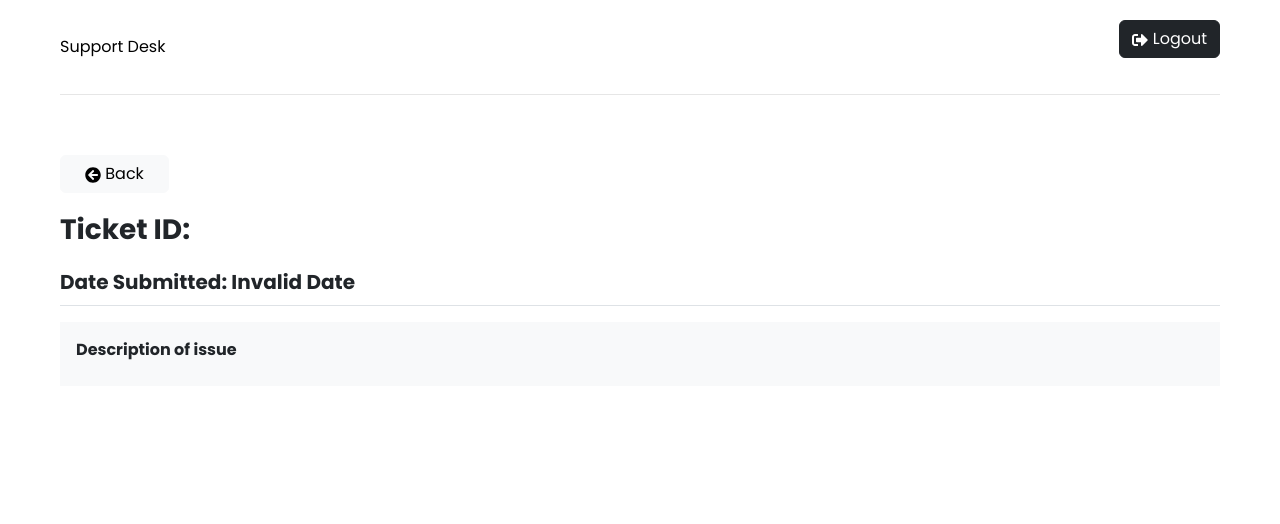
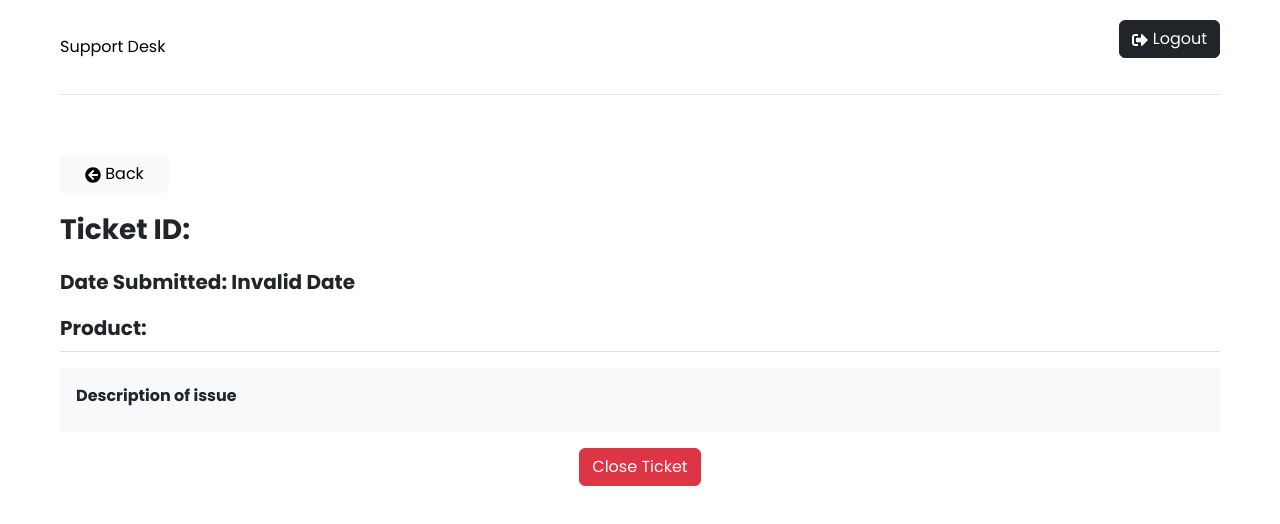
Before and after one commit to oscar-ct/support-desk, a React (Create React App) app in the folder frontend/: page /ticket/1 in a window 1280 px wide. Shown: the top 524 px of the page. Built offline with nearby package versions, Linux system fonts and the light colour scheme; no server answers; sample sign-in values are in the browser's storage.

Commit message:
feat: add close ticket button to single ticket view, dispatched update ticket service from slice

```diff
--- a/frontend/src/pages/Ticket.jsx
+++ b/frontend/src/pages/Ticket.jsx
@@ -1,7 +1,7 @@
 import React, {useEffect} from 'react';
-import {useParams} from "react-router-dom";
+import {useParams, useNavigate} from "react-router-dom";
 import {useSelector, useDispatch} from "react-redux";
-import {getUserTicket, resetFunc} from "../features/tickets/ticketSlice";
+import {getUserTicket, resetFunc, updateUserTicket} from "../features/tickets/ticketSlice";
 import BackButton from "../components/BackButton";
 import {toast} from "react-toastify";
 
@@ -13,6 +13,7 @@ const Ticket = () => {
 
     const dispatch = useDispatch();
     const {ticketId} = useParams();
+    const navigate = useNavigate();
 
 
     useEffect(function () {
@@ -35,6 +36,12 @@ const Ticket = () => {
         }
     }
 
+    const closeTicket = () => {
+        dispatch(updateUserTicket(ticketId));
+        toast.success("Ticket has been closed");
+        navigate("/tickets");
+    }
+
     if (isLoading) {
         return <h1>Loading...</h1>
     }
@@ -54,8 +61,11 @@ const Ticket = () => {
                         </div>
                     </div>
                 </div>
+                <div className={"mb-3 d-flex align-items-center justify-content-between"}>
+                    <div className={"fw-bold fs-5"}>Date Submitted: {new Date(ticket.createdAt).toLocaleString("en-US")}</div>
+                </div>
                 <div className={"d-flex align-items-center justify-content-between"}>
-                    <div className={"fw-bold fs-5"}>Date Submitted:  {new Date(ticket.createdAt).toLocaleString("en-US")}</div>
+                    <div className={"fw-bold fs-5"}>Product: {ticket.product}</div>
                 </div>
                 <div className={"border-bottom mb-3 mt-2"}/>
                 <div className={"p-3 w-100 bg-light d-flex flex-column align-items-start"}>
@@ -66,6 +76,16 @@ const Ticket = () => {
                         {ticket.description}
                     </div>
                 </div>
+                <div className={"mt-3"}>
+                {
+                    ticket.status !== "closed" && (
+                        <button onClick={closeTicket} className={"btn btn-danger"}>
+                            Close Ticket
+                        </button>
+                    )
+
+                }
+                </div>
             </section>
         </>
     );
```
